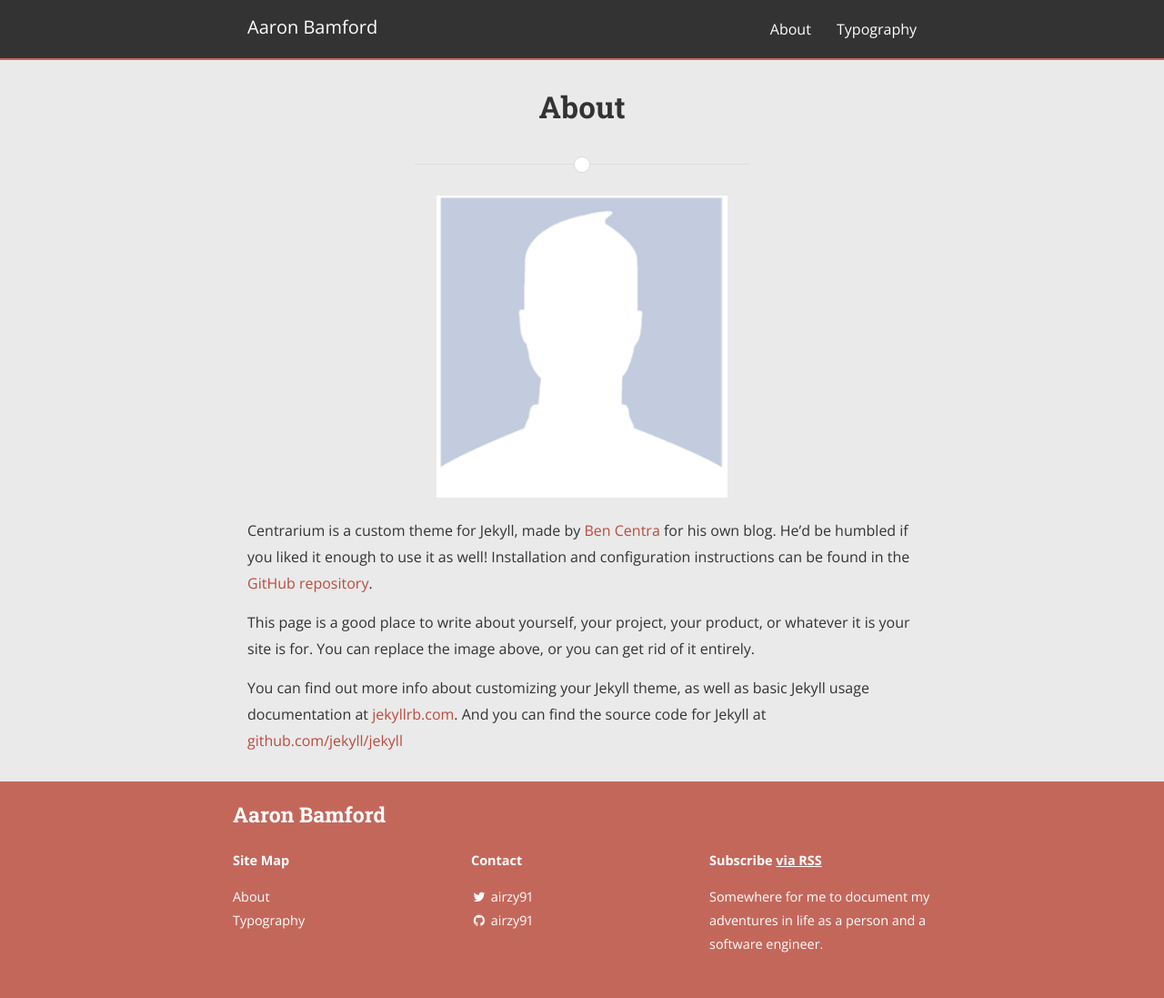
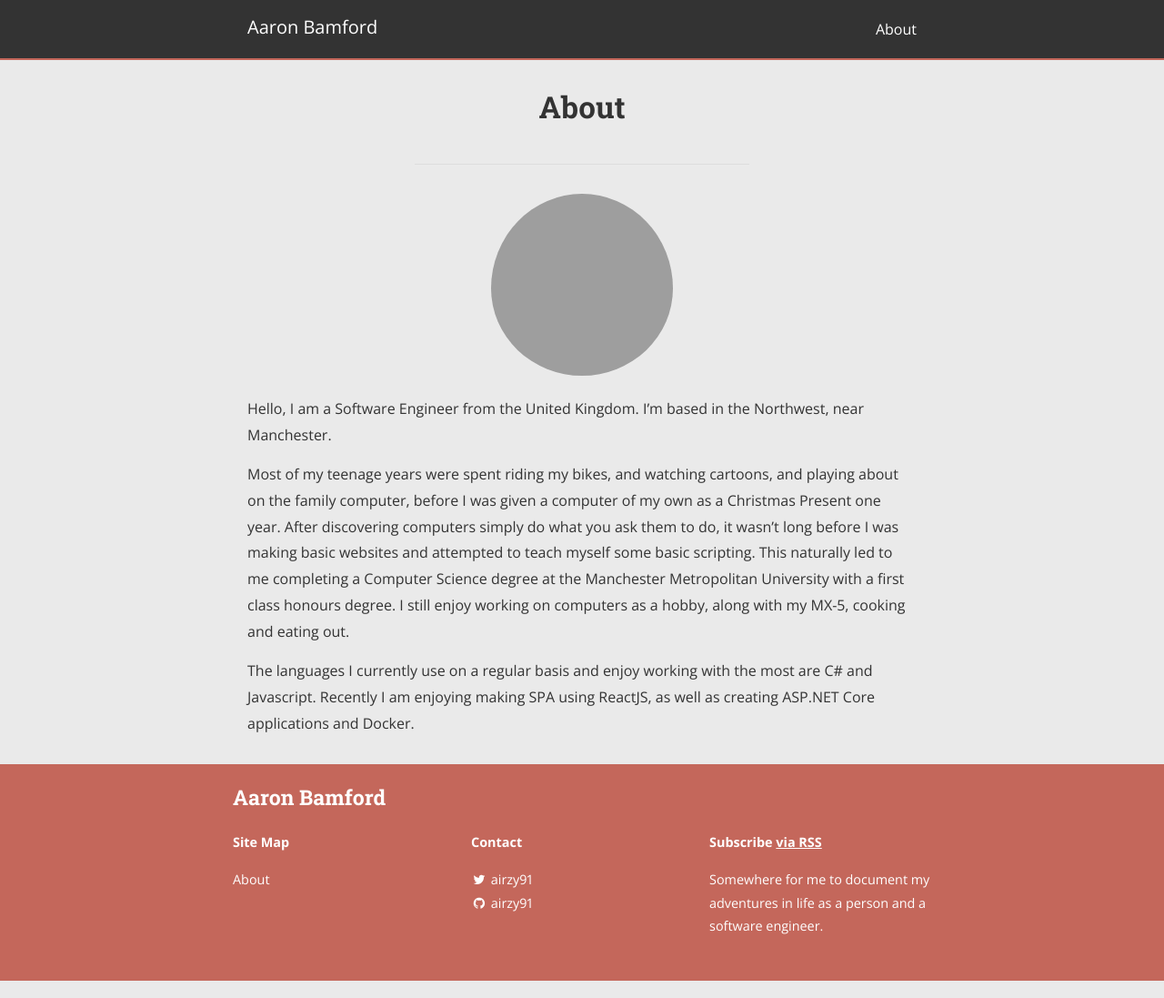
Before and after one commit to airzym/airzym.github.io, a Jekyll site: the page built from about.md, in a window 1280 px wide. Shown: the whole page at 91% size. Built offline with Jekyll 4.4.1, drawn with Linux system fonts in a browser that asks for light colours; nearby versions of some CDN libraries; grey boxes are pictures that could not be loaded.

Commit message:
Moved posts to _drafts, updated about.html. Removed typeography

```diff
--- a/_includes/page_divider.html
+++ b/_includes/page_divider.html
@@ -1,4 +1,2 @@
 <span class="page-divider">
-  <span class="one"></span>
-  <span class="two"></span>
 </span>
--- a/_sass/_layout.scss
+++ b/_sass/_layout.scss
@@ -43,6 +43,7 @@ pre code.hljs {
 	$divider-color: $light-gray;
   display: block;
   width: 50%;
+	margin-bottom: 2em;
   margin-left: auto;
   margin-right: auto;
   border-top: 1px solid $divider-color;
@@ -201,6 +202,7 @@ pre code.hljs {
 /*
 *	Body
 */
+
 .page-content {
 	.wrapper {
 		@include outer-container;
@@ -360,8 +362,10 @@ pre code.hljs {
 		}
 		.profile {
 			max-width: 320px;
+			width: auto;
 			margin: auto;
 			padding-bottom: 0.5em;
+			border-radius: 50%;
  		}
 	}
 }
--- a/about.md
+++ b/about.md
@@ -4,14 +4,10 @@ title: About
 permalink: /about/
 ---
 
-<img src="{{ site.baseurl }}/assets/profile-placeholder.gif" title="Profile Picture" class="profile">
+<img src="https://www.gravatar.com/avatar/d16b6ce802585bf42f4797768d81b335?s=200" title="Profile Picture" class="profile">
 
-Centrarium is a custom theme for Jekyll, made by [Ben Centra][bencentra] for his own blog. He'd be humbled if you liked it enough to use it as well! Installation and configuration instructions can be found in the [GitHub repository](https://github.com/bencentra/centrarium).
+Hello, I am a Software Engineer from the United Kingdom. I'm based in the Northwest, near Manchester.
 
-This page is a good place to write about yourself, your project, your product, or whatever it is your site is for. You can replace the image above, or you can get rid of it entirely.
+Most of my teenage years were spent riding my bikes, and watching cartoons, and playing about on the family computer, before I was given a computer of my own as a Christmas Present one year. After discovering computers simply do what you ask them to do, it wasn't long before I was making basic websites and attempted to teach myself some basic scripting. This naturally led to me completing a Computer Science degree at the Manchester Metropolitan  University with a first class honours degree. I still enjoy working on computers as a hobby, along with my MX-5, cooking and eating out.
 
-You can find out more info about customizing your Jekyll theme, as well as basic Jekyll usage documentation at [jekyllrb.com](http://jekyllrb.com/). And you can find the source code for Jekyll at [github.com/jekyll/jekyll](https://github.com/jekyll/jekyll)
-
-[centrarium]: https://github.com/bencentra/centrarium
-[bencentra]: http://bencentra.com
-[jekyll]: https://github.com/jekyll/jekyll
+The languages I currently use on a regular basis and enjoy working with the most are C# and Javascript. Recently I am enjoying making SPA using ReactJS, as well as creating ASP.NET Core applications and Docker.
--- a/categories/jekyll/index.html
+++ /dev/null
@@ -1,4 +0,0 @@
----
-layout: categories
-category: jekyll
----
--- a/tags/jekyll/index.html
+++ /dev/null
@@ -1,4 +0,0 @@
----
-layout: tags
-tag: jekyll
----
```
Also changed, not shown: typography.html (deleted, +0 -155 lines), _drafts/2015-04-18-dummy.markdown (renamed from _posts/2015-04-18-dummy.markdown), _drafts/2015-04-18-welcome-to-jekyll.markdown (renamed from _posts/2015-04-18-welcome-to-jekyll.markdown).
